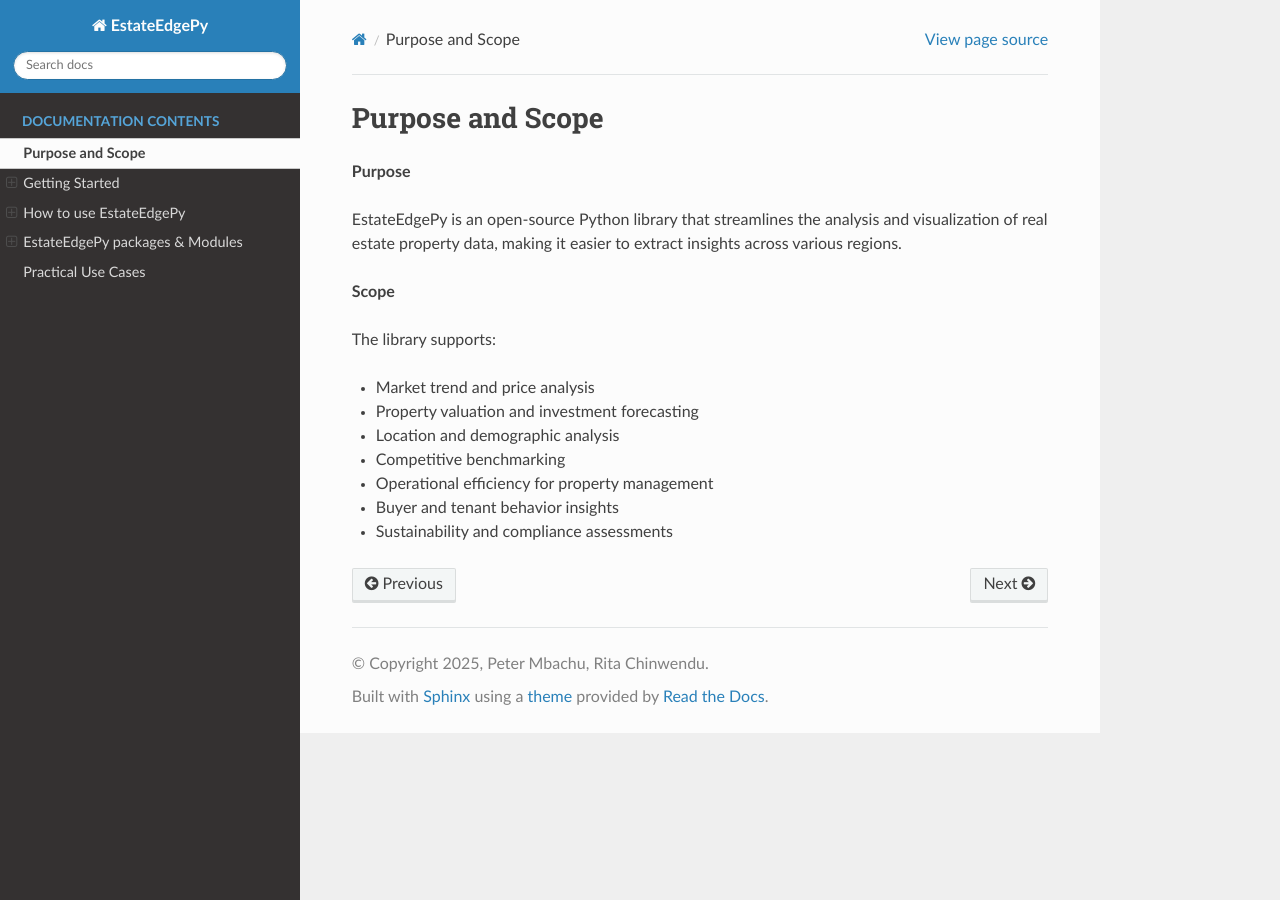
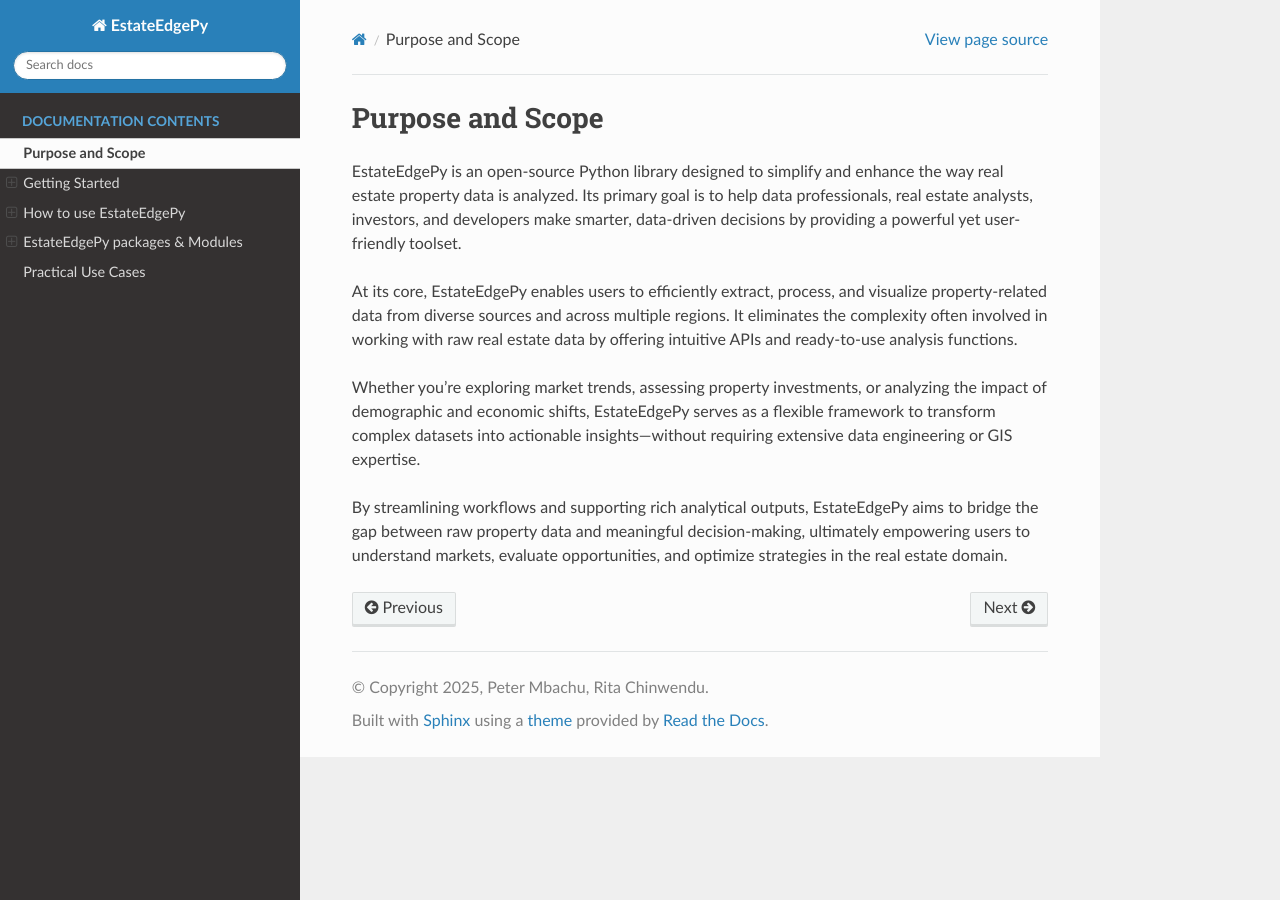
Before and after one commit to cla-bit/EstateEdgePy-Docs, a Sphinx documentation site: the page built from source/purpose_scope.rst, in a window 1280 px wide. Built offline with Sphinx 7.4.7 and the Read the Docs theme 3.1.0, drawn with Linux system fonts in a browser that asks for light colours.

Commit message:
Update purpose_scope.rst

```diff
--- a/source/purpose_scope.rst
+++ b/source/purpose_scope.rst
@@ -2,19 +2,10 @@
 Purpose and Scope
 ==================
 
-**Purpose**
+EstateEdgePy is an open-source Python library designed to simplify and enhance the way real estate property data is analyzed. Its primary goal is to help data professionals, real estate analysts, investors, and developers make smarter, data-driven decisions by providing a powerful yet user-friendly toolset.
 
-EstateEdgePy is an open-source Python library that streamlines the analysis and visualization of real estate property data, making it easier to extract insights across various regions.
+At its core, EstateEdgePy enables users to efficiently extract, process, and visualize property-related data from diverse sources and across multiple regions. It eliminates the complexity often involved in working with raw real estate data by offering intuitive APIs and ready-to-use analysis functions.
 
+Whether you're exploring market trends, assessing property investments, or analyzing the impact of demographic and economic shifts, EstateEdgePy serves as a flexible framework to transform complex datasets into actionable insights—without requiring extensive data engineering or GIS expertise.
 
-**Scope**
-
-The library supports:
-
-* Market trend and price analysis
-* Property valuation and investment forecasting
-* Location and demographic analysis
-* Competitive benchmarking
-* Operational efficiency for property management
-* Buyer and tenant behavior insights
-* Sustainability and compliance assessments
+By streamlining workflows and supporting rich analytical outputs, EstateEdgePy aims to bridge the gap between raw property data and meaningful decision-making, ultimately empowering users to understand markets, evaluate opportunities, and optimize strategies in the real estate domain.
```
